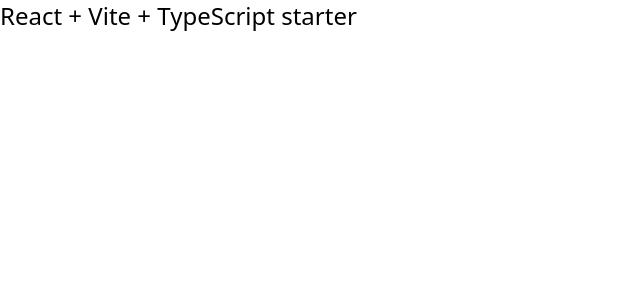
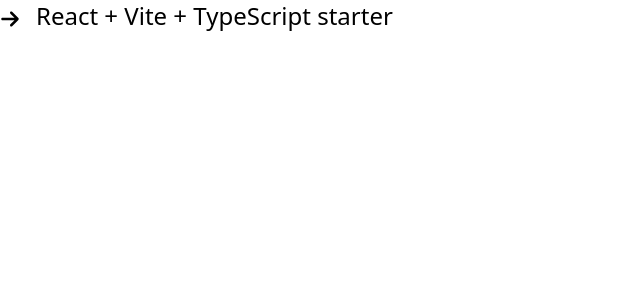
Before and after one commit to paolodapul/stork, a React (Vite) app: page / in a window 1280 px wide. Shown: the top 300 px of the page, without its empty margins (0-640 px from the left). Built offline with nearby package versions, Linux system fonts and the light colour scheme.

Commit message:
Setup SVG importing

```diff
--- a/package.json
+++ b/package.json
@@ -16,7 +16,8 @@
   },
   "dependencies": {
     "react": "^18.2.0",
-    "react-dom": "^18.2.0"
+    "react-dom": "^18.2.0",
+    "vite-plugin-svgr": "^2.2.2"
   },
   "devDependencies": {
     "@types/react": "^18.0.15",
--- a/src/components/App/App.tsx
+++ b/src/components/App/App.tsx
@@ -1,11 +1,15 @@
 import { ErrorFallback } from "@components/ErrorFallback";
 import { ErrorBoundary } from "react-error-boundary";
+import { ReactComponent as Icon } from "@assets/icon.svg";
 
 function App() {
   return (
     <div>
       <ErrorBoundary FallbackComponent={ErrorFallback}>
-        <div className="text-2xl">React + Vite + TypeScript starter</div>
+        <div className="text-2xl">
+          <Icon className="w-[20px] h-[20px] inline mr-4" />
+          React + Vite + TypeScript starter
+        </div>
       </ErrorBoundary>
     </div>
   );
--- a/tsconfig.json
+++ b/tsconfig.json
@@ -19,7 +19,8 @@
     "resolveJsonModule": true,
     "isolatedModules": true,
     "noEmit": true,
-    "jsx": "react-jsx"
+    "jsx": "react-jsx",
+    "types": ["vite-plugin-svgr/client"]
   },
   "include": ["src", "vite.config.ts"]
 }
--- a/vite.config.ts
+++ b/vite.config.ts
@@ -1,8 +1,9 @@
 import { defineConfig } from "vite";
 import react from "@vitejs/plugin-react";
 import tsconfigPaths from "vite-tsconfig-paths";
+import svgr from "vite-plugin-svgr";
 
 // https://vitejs.dev/config/
 export default defineConfig({
-  plugins: [react(), tsconfigPaths()],
+  plugins: [react(), tsconfigPaths(), svgr()],
 });
```
Also changed, not shown: src/assets/icon.svg (added), 1 other file (tests, documents, lock files or other folders).
